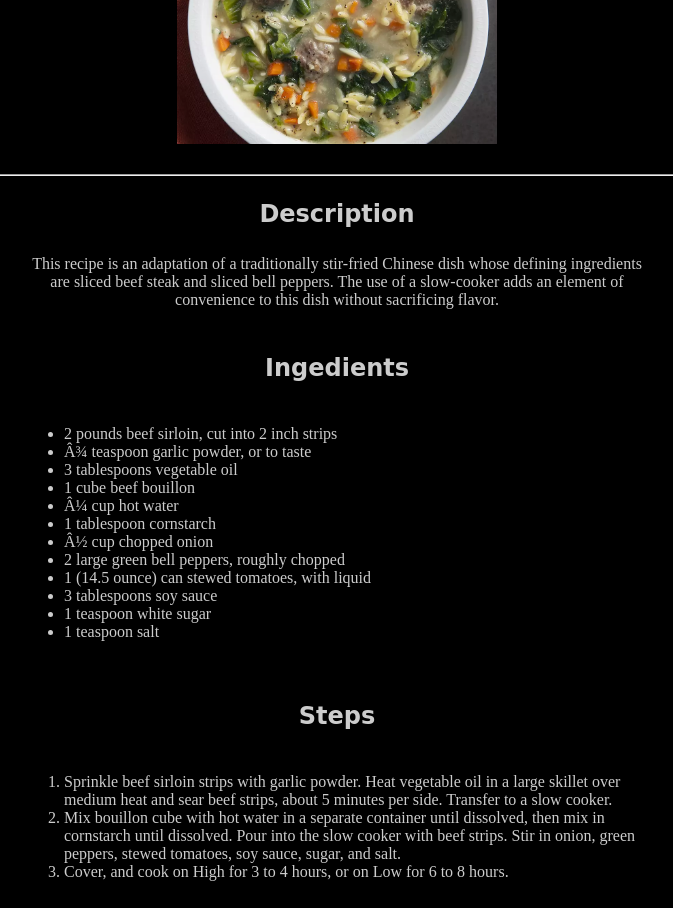
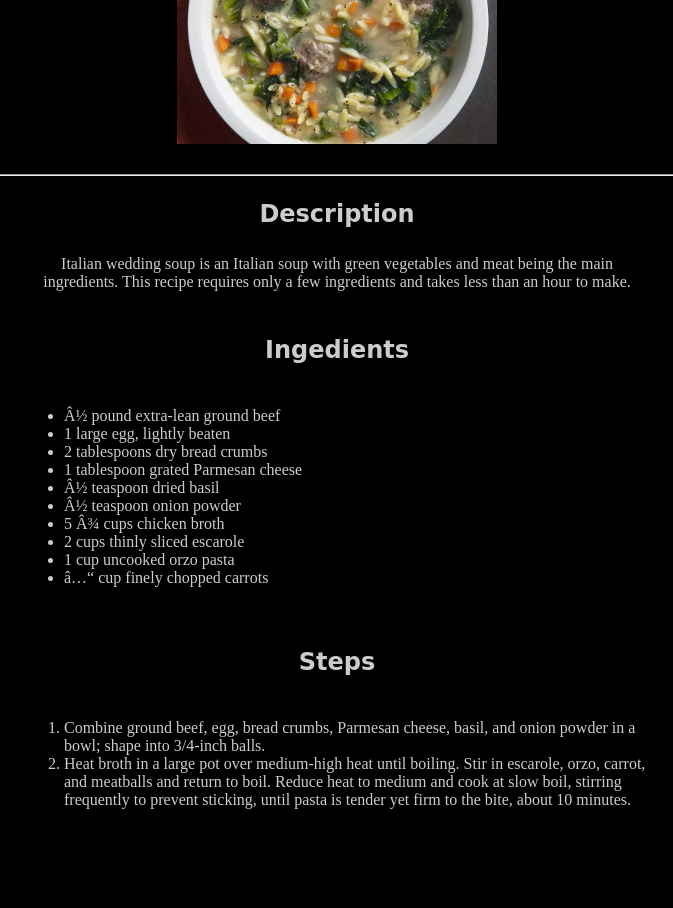
Before and after one commit to nickvulcan/odin-recipes, a plain HTML site: page recipes/wedding_soup.html in a window 1280 px wide. Shown: the part 214-1122 px from the top of the page, without its empty margins (303-976 px from the left). After the commit the page ends 1050 px from the top, so only its background shows below. Drawn offline with Linux system fonts and the light colour scheme.

Commit message:
Content added.

```diff
--- a/recipes/wedding_soup.html
+++ b/recipes/wedding_soup.html
@@ -6,8 +6,8 @@
 </head>
 <body bgcolor="#000000" text="#cccccc">
     <center>
-        <h1><p style="font-family: 'Brush Script MT', cursive">Slow-Cooker Pepper Steak</p></h1>
-        <img src="../images/wedding_soup.png" height="256" alt="Slow-Cooker Pepper Steak">
+        <h1><p style="font-family: 'Brush Script MT', cursive">Italian Wedding Soup</p></h1>
+        <img src="../images/wedding_soup.png" height="256" alt="Italian Wedding Soup">
         <br>
         <br>
         <hr>
@@ -15,7 +15,8 @@
         <table width="100%" border=0>
             <tr>
             <td align="center" width="25%"></td>
-            <td align="center" width="50%">This recipe is an adaptation of a traditionally stir-fried Chinese dish whose defining ingredients are sliced beef steak and sliced bell peppers.  The use of a slow-cooker adds an element of convenience to this dish without sacrificing flavor.
+            <td align="center" width="50%">
+                Italian wedding soup is an Italian soup with green vegetables and meat being the main ingredients.  This recipe requires only a few ingredients and takes less than an hour to make.
             </td>
             <td align="center" width="25%"></td>
         </tr>
@@ -27,18 +28,16 @@
             <td align="center" width="25%"></td>
             <td align="left" width="50%">
                 <ul>
-                    <li>2 pounds beef sirloin, cut into 2 inch strips</li>
-                    <li>¾ teaspoon garlic powder, or to taste</li>
-                    <li>3 tablespoons vegetable oil</li>
-                    <li>1 cube beef bouillon</li>
-                    <li>¼ cup hot water</li>
-                    <li>1 tablespoon cornstarch</li>
-                    <li>½ cup chopped onion</li>
-                    <li>2 large green bell peppers, roughly chopped</li>
-                    <li>1 (14.5 ounce) can stewed tomatoes, with liquid</li>
-                    <li>3 tablespoons soy sauce</li>
-                    <li>1 teaspoon white sugar</li>
-                    <li>1 teaspoon salt</li>
+                    <li>½ pound extra-lean ground beef</li>
+                    <li>1 large egg, lightly beaten</li>
+                    <li>2 tablespoons dry bread crumbs</li>
+                    <li>1 tablespoon grated Parmesan cheese</li>
+                    <li>½ teaspoon dried basil</li>
+                    <li>½ teaspoon onion powder</li>
+                    <li>5 ¾ cups chicken broth</li>
+                    <li>2 cups thinly sliced escarole</li>
+                    <li>1 cup uncooked orzo pasta</li>
+                    <li>⅓ cup finely chopped carrots</li>
                 </ul>
             </td>
             <td align="center" width="25%"></td>
@@ -51,9 +50,8 @@
             <td align="center" width="25%"></td>
             <td align="left" width="50%">
                 <ol>
-                    <li>Sprinkle beef sirloin strips with garlic powder. Heat vegetable oil in a large skillet over medium heat and sear beef strips, about 5 minutes per side. Transfer to a slow cooker.</li>
-                    <li>Mix bouillon cube with hot water in a separate container until dissolved, then mix in cornstarch until dissolved. Pour into the slow cooker with beef strips. Stir in onion, green peppers, stewed tomatoes, soy sauce, sugar, and salt.</li>
-                    <li>Cover, and cook on High for 3 to 4 hours, or on Low for 6 to 8 hours.</li>
+                    <li>Combine ground beef, egg, bread crumbs, Parmesan cheese, basil, and onion powder in a bowl; shape into 3/4-inch balls.</li>
+                    <li>Heat broth in a large pot over medium-high heat until boiling. Stir in escarole, orzo, carrot, and meatballs and return to boil. Reduce heat to medium and cook at slow boil, stirring frequently to prevent sticking, until pasta is tender yet firm to the bite, about 10 minutes.</li>
                 </ol>
             </td>
             <td align="center" width="25%"></td>
```
Also changed, not shown: recipes/garlic_bread.html (+15 -18 lines), recipes/pepper_steak.html (+2 -1 lines).
